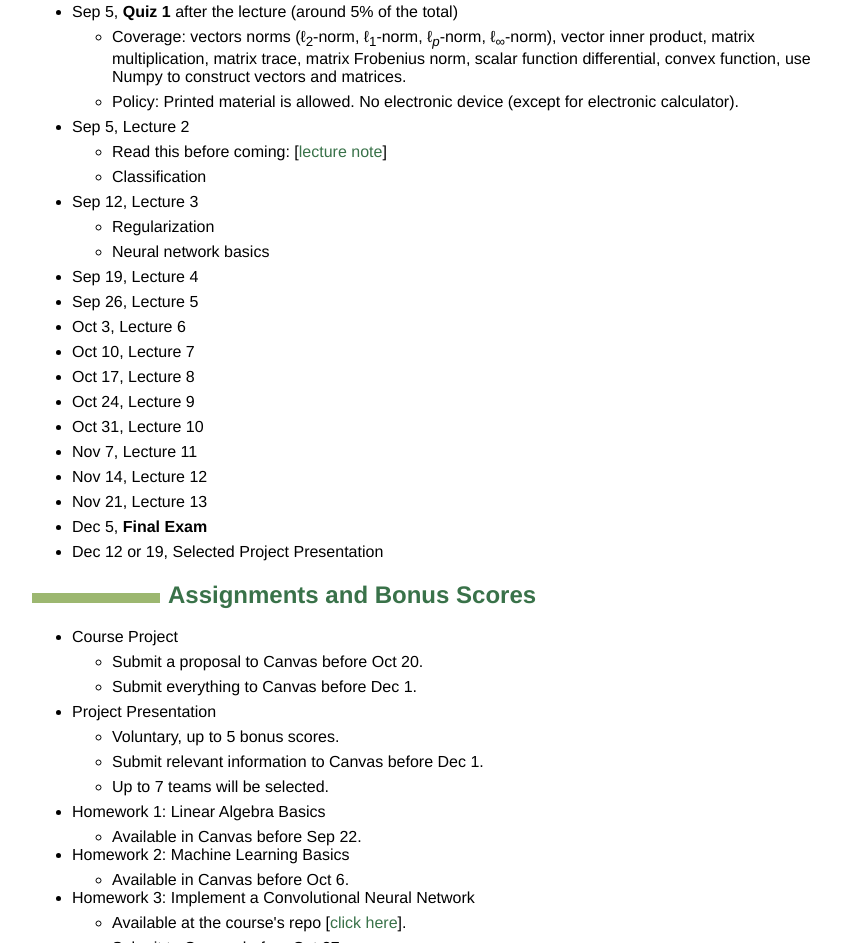
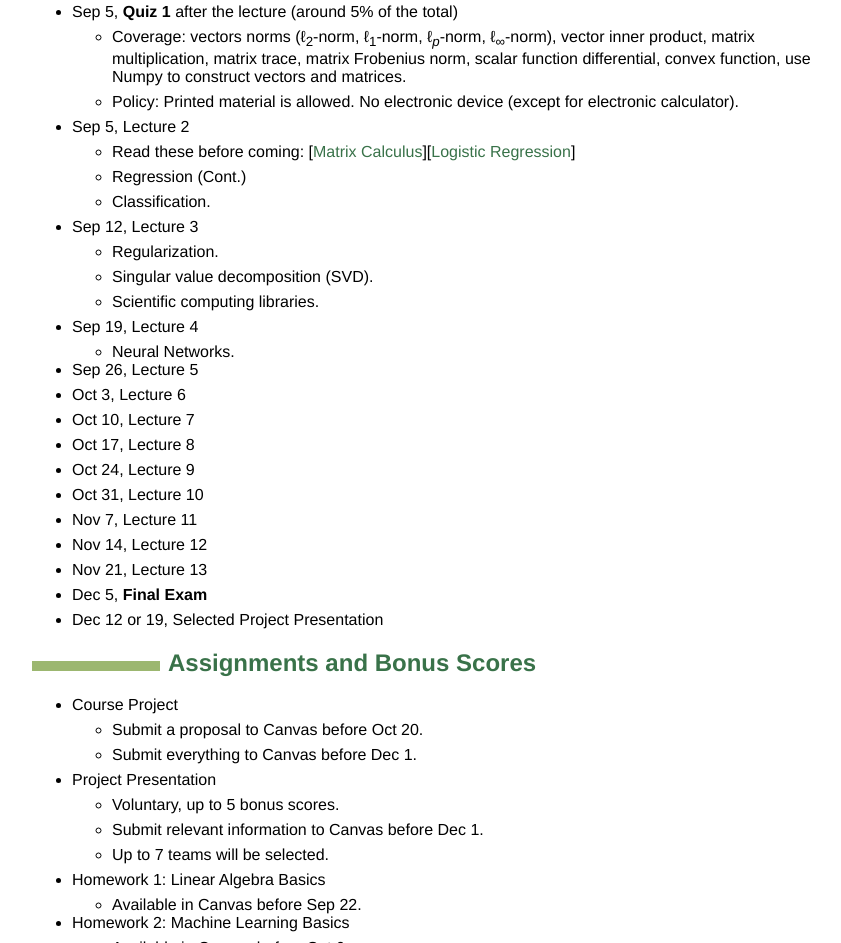
Before and after one commit to wangshusen/wangshusen.github.io, a plain HTML site: page teaching/CS583A19Fall/index.html in a window 1280 px wide. Shown: the part 887-1830 px from the top of the page, without its empty margins (208-1049 px from the left). Drawn offline with Linux system fonts and the light colour scheme.

Commit message:
changed schedule

```diff
--- a/teaching/CS583A19Fall/index.html
+++ b/teaching/CS583A19Fall/index.html
@@ -150,15 +150,20 @@
 </ul></li>
 <li><p>Sep 5, Lecture 2</p>
 <ul>
-<li><p>Read this before coming: [<a href="https://github.com/wangshusen/DeepLearning/blob/master/LectureNotes/Logistic/paper/logistic.pdf">lecture note</a>]</p></li>
-<li><p>Classification</p></li>
+<li><p>Read these before coming: [<a href="https://github.com/wangshusen/CS583A-2019Spring/blob/master/reading/MatrixCalculus.pdf">Matrix Calculus</a>][<a href="https://github.com/wangshusen/DeepLearning/blob/master/LectureNotes/Logistic/paper/logistic.pdf">Logistic Regression</a>]</p></li>
+<li><p>Regression (Cont.)</p></li>
+<li><p>Classification.</p></li>
 </ul></li>
 <li><p>Sep 12, Lecture 3</p>
 <ul>
-<li><p>Regularization</p></li>
-<li><p>Neural network basics</p></li>
+<li><p>Regularization.</p></li>
+<li><p>Singular value decomposition (SVD).</p></li>
+<li><p>Scientific computing libraries.</p></li>
 </ul></li>
-<li><p>Sep 19, Lecture 4</p></li>
+<li><p>Sep 19, Lecture 4</p>
+<ul>
+<li>Neural Networks.</li>
+</ul></li>
 <li><p>Sep 26, Lecture 5</p></li>
 <li><p>Oct 3, Lecture 6</p></li>
 <li><p>Oct 10, Lecture 7</p></li>
```
